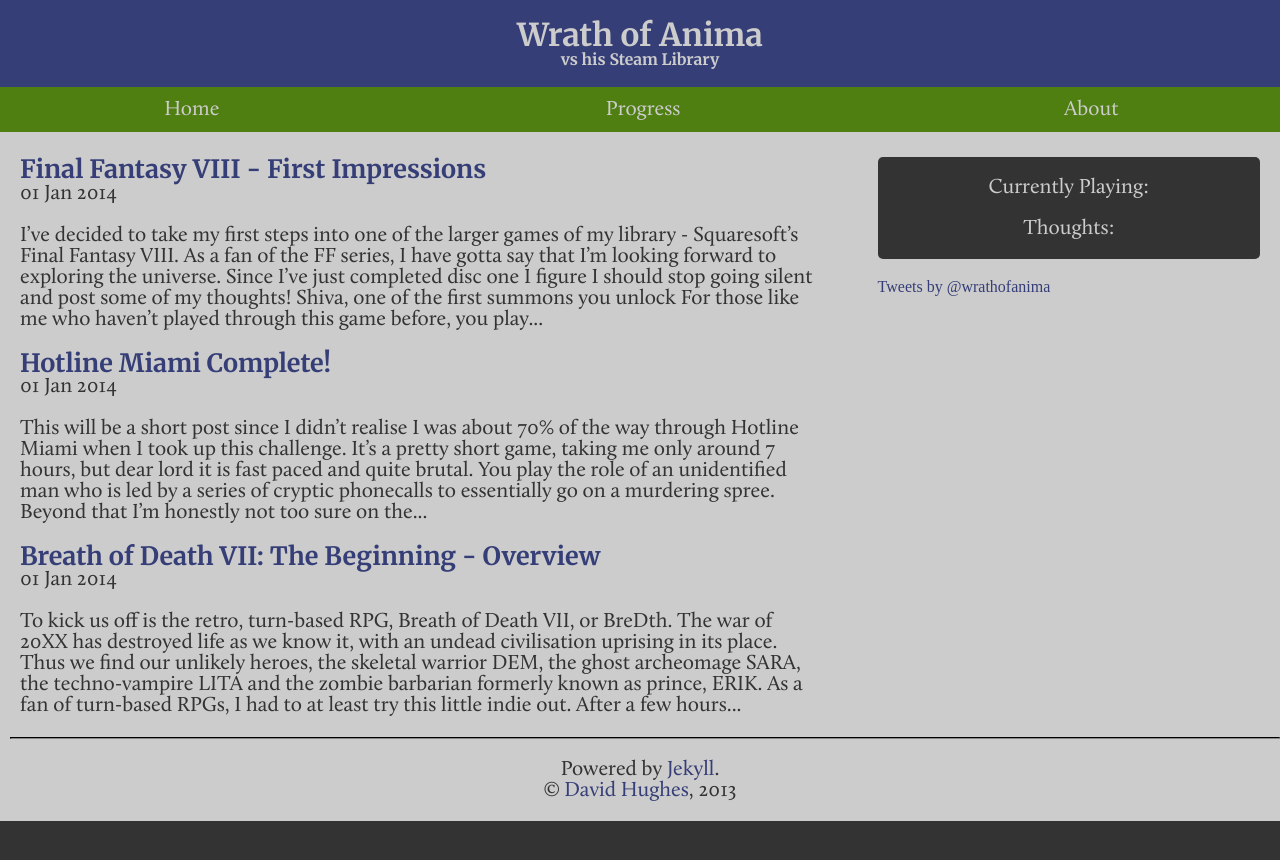
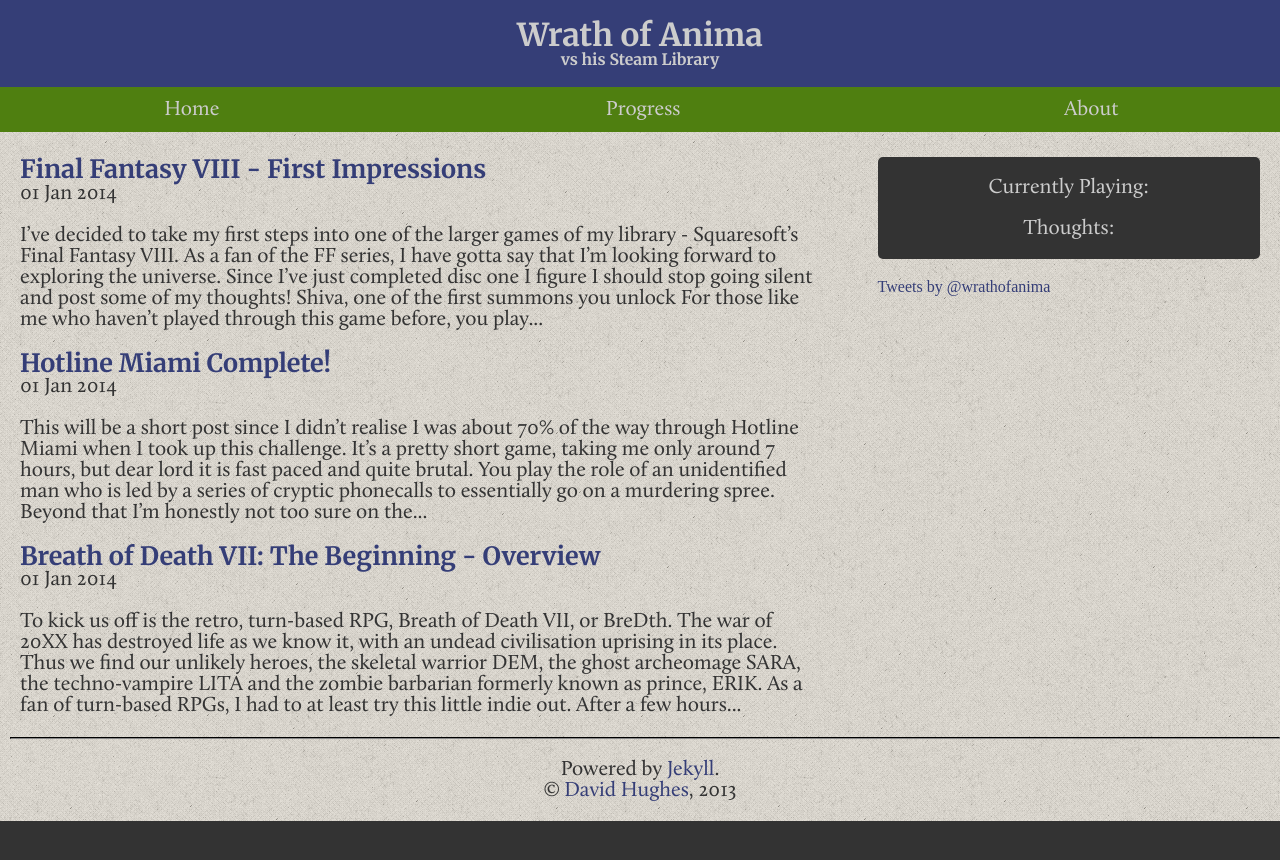
Before and after one commit to DavidHughes/wrathofanima, a Jekyll site: the page built from index.html, in a window 1280 px wide. Shown: the top 860 px of the page. Built offline with Jekyll 4.4.1, drawn with Linux system fonts in a browser that asks for light colours; Markdown is read by kramdown in place of the engine named in the settings; comment, search, counter and statistics services are not loaded.

Commit message:
Add texture to grey background

```diff
--- a/sass/_style.scss
+++ b/sass/_style.scss
@@ -33,6 +33,7 @@
 
 .site {
   background-color: $contrast-color;
+  background-image: url(img/bedge_grunge/bedge_grunge.png);
 }
 
 .logo__subtitle {
```
Also changed, not shown: css/main.css (+1 -1 lines), css/img/bedge_grunge/bedge_grunge.png (added), css/img/bedge_grunge/bedge_grunge_@2X.png (added), css/img/bedge_grunge/readme.txt (added).
